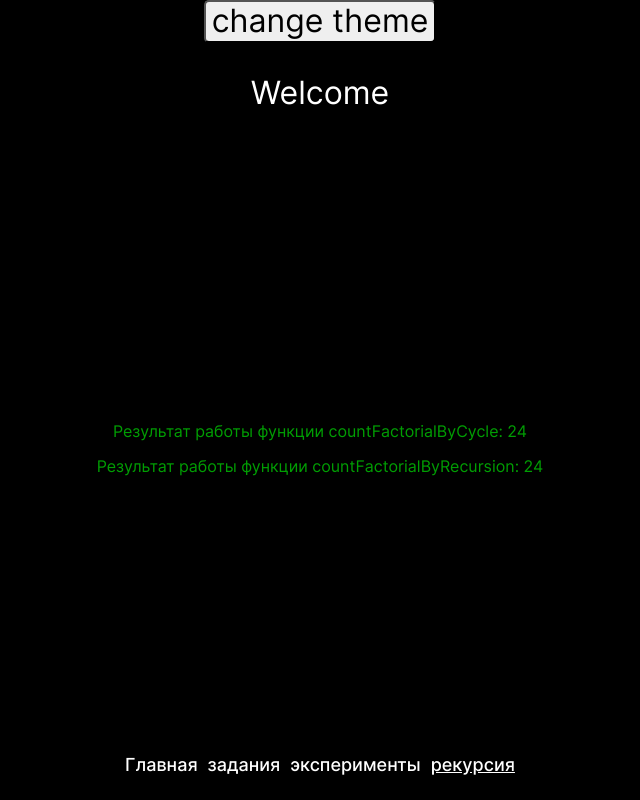
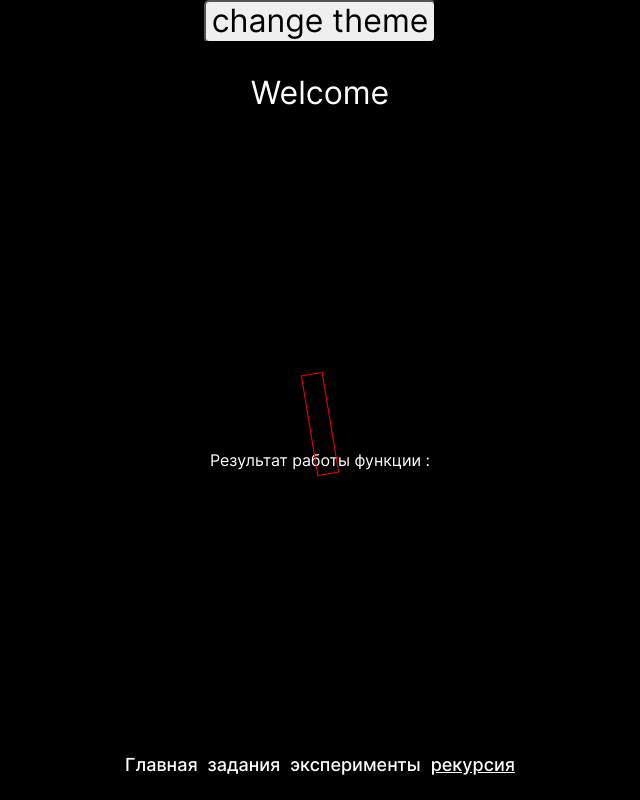
Before and after one commit to TimAbuev/keys, a React (Create React App) app: page /recursion in a window 1280 px wide. Shown: the whole page, without its empty margins (320-960 px from the left). Built offline with nearby package versions, Linux system fonts and the light colour scheme.

Commit message:
feat: add animationByRecursion function

```diff
--- a/src/components/experience/Experience.css
+++ b/src/components/experience/Experience.css
@@ -3,5 +3,5 @@
 }
 
 .experience__paragraph {
-
+  align-items: center;
 }
--- a/src/components/experience/Experience.js
+++ b/src/components/experience/Experience.js
@@ -1,16 +1,58 @@
 import './Experience.css';
 
-function factorial(n) {
-  if (n === 0) return 1;
-  else return (n - 1) * n;
+const users = {
+  "ivanov": {
+    age: 25,
+    favColor: 'red',
+    parent: {
+      "ivanov-b": {
+        age: 43,
+        favColor: 'white',
+        parent: {
+          "sergeev-a": {
+            age: 88,
+            parent: {
+              "lionenko": {}
+            }
+          }
+        }
+      }
+    }
+  },
+  "kostenko": {
+    age: 56,
+    parent: {
+      "ignatenko": {
+
+      },
+      "sniezko": {
+        age: 45
+      }
+    }
+  }
 }
+
+function userParentRecursion(obj) {
+  if (obj.parent !== undefined) {
+    for (let key in obj.parent) {
+      console.log(key);
+      userParentRecursion(obj.parent[key]);
+    }
+  }
+}
+
+for(let key in users) {
+  userParentRecursion(users[key]);
+}
+
 
 function Experience() {
   return (
     <section className="experience">
+      <div className='experience__figure'></div>
       <p className='experience__paragraph'>Exp</p>
       {/* <p>Результат работы функции newF: {newF(12)}</p> */}
-      <p className='experience__paragraph'>Результат работы функции: {factorial(4)}</p>
+      <p className='experience__paragraph'>Результат работы функции: { }</p>
     </section>
   );
 }
--- a/src/components/recursion/Recursion.css
+++ b/src/components/recursion/Recursion.css
@@ -0,0 +1,29 @@
+.recursion__figure {
+  align-self: center;
+  border: 1px solid red;
+  height: 20px;
+  width: 100px;
+}
+
+.recursion {
+  display: flex;
+  flex-direction: column;
+  justify-content: center;
+}
+
+.rotation {
+  animation-name: rotation;
+  animation-duration: 20s;
+  animation-timing-function: linear;
+  animation-delay: 1s;
+  animation-iteration-count: infinite;
+  animation-direction: normal;
+}
+@keyframes rotation {
+  from {
+    transform: rotate(0deg);
+  }
+  to {
+    transform: rotate(360deg);
+  }
+}
--- a/src/components/recursion/Recursion.js
+++ b/src/components/recursion/Recursion.js
@@ -1,47 +1,30 @@
 import './Recursion.css';
 import React from 'react';
+import { useState, useEffect } from 'react';
 
 function countFactorialByCycle(n) {
   let result = 1;
   for (let i = 2; i <= n; i++) {
-      result *= i; // result = result * i
-      // result = 1 * 2 = 2
-      // result = 2 * 3 = 6
-      // result = 6 * 4 = 24
+    result *= i;
   }
   return result;
 }
 
+// непонятный вариант вычисления
 function countFactorialByRecursion(n) {
   if (n === 0) return 1;
   else return countFactorialByRecursion(n - 1) * n;
 }
 
-function f2() {
-  let out = '';
-  for (let i = 1; i <= 200; i++) {
-    // out += i + ' ';
-    out = out + i + ' ';
+// понятный вариант вычисления
+let s = 1;
 
-    // '$' = '$' + 1;
-    // '$1' = '$1' + 2;
-    // '$12' = '$12' + 3;
-    // '$123' = '$123' + 4;
-  }
-  return out;
+function calcFactByRec(n) {
+  if (n === 0) return;
+  s = s * n;
+  calcFactByRec(n - 1);
 }
 
-function f3() {
-  let out = 0;
-  for (let i = 1; i <= 4; i++) {
-    out = out + i;
-    // 0 = 0 + 1;
-    // 1 = 1 + 2;
-    // 3 = 3 + 3;
-    // 6 = 6 + 4;
-  }
-  return out;
-}
 // урок из
 // https://www.youtube.com/watch?v=bh5TKVync9M
 
@@ -53,7 +36,6 @@ function randomInteger(min, max) {
 }
 
 // Рекурсивное решение
-
 let sum = 0;
 function moneyRecursion() {
   if (sum >= 300) return;
@@ -65,7 +47,6 @@ function moneyRecursion() {
 }
 
 // Циклическое решение
-
 function moneyCycle() {
   while (true) {
     if (sum >= 300) return;
@@ -76,79 +57,42 @@ function moneyCycle() {
   }
 }
 
-function showSmth() {
-  moneyCycle();
-  return sum;
-}
+
+function Recursion() {
+  const [animationActive, setAnimationActive] = useState(false);
+
+  useEffect(() => {
+    handleAnimationClick();
+  }, [])
+
+  function handleAnimationClick() {
+    setAnimationActive(!animationActive);
+  }
+  // let position = 0;
+
+  // function recursionAnimation() {
+  //   position = position + 5;
+  //   if (position > 500) return;
+
+  //   document.querySelector('.recursion__figure').style.left = position + 'px';
+  //   animation();
+  // }
+
+  // function animation() {
+  //   setTimeout(recursionAnimation, 100);
+  //   console.log('animation is activated');
+  // }
+
+  // animation();
 
 
-
-function Recursion() {
-  // задача с выводом дочерних элементов
-
-  const [array, setArray] = React.useState([]);
-  const newArray = [];
-  // newArray.split('.');
-
-  React.useEffect(() => {
-    setArray(newArray);
-  }, []);
-
-  React.useEffect(() => {
-    for (let key in users) {
-      userParentRecursion(users[key]);
-    }
-  }, []);
-
-  const users = {
-    "ivanov": {
-      age: 25,
-      favColor: 'red',
-      parent: {
-        "ivanov-b": {
-          age: 43,
-          favColor: 'white',
-          parent: {
-            "sergeev-a": {
-              age: 88,
-              parent: {
-                "lionenko": {}
-              }
-            }
-          }
-        }
-      }
-    },
-    "kostenko": {
-      age: 56,
-      parent: {
-        "ignatenko": {
-
-        },
-        "sniezko": {
-          age: 45
-        }
-      }
-    }
-  }
-
-  function userParentRecursion(obj) {
-
-    if (obj.parent !== undefined) {
-      for (let key in obj.parent) {
-        console.log(key);
-        newArray.push(key);
-        userParentRecursion(obj.parent[key]);
-      }
-    }
-  }
-
   return (
-    <section className="experience">
-      <p className='experience__paragraph'>Результат работы функции countFactorialByCycle: {countFactorialByCycle(4)}</p>
-      <p className='experience__paragraph'>Результат работы функции countFactorialByRecursion: {countFactorialByRecursion(4)}</p>
-      {/* <p className='experience__paragraph'>(тема рекурсия)array: {array}</p> */}
-
+    <section className="recursion">
+      <div
+        className={`recursion__figure ${animationActive ? 'rotation' : ''}`}
+        onClick={handleAnimationClick}
+      ></div>
+      <p className='recursion__paragraph'>Результат работы функции : { }</p>
     </section>
   );
 }
```
